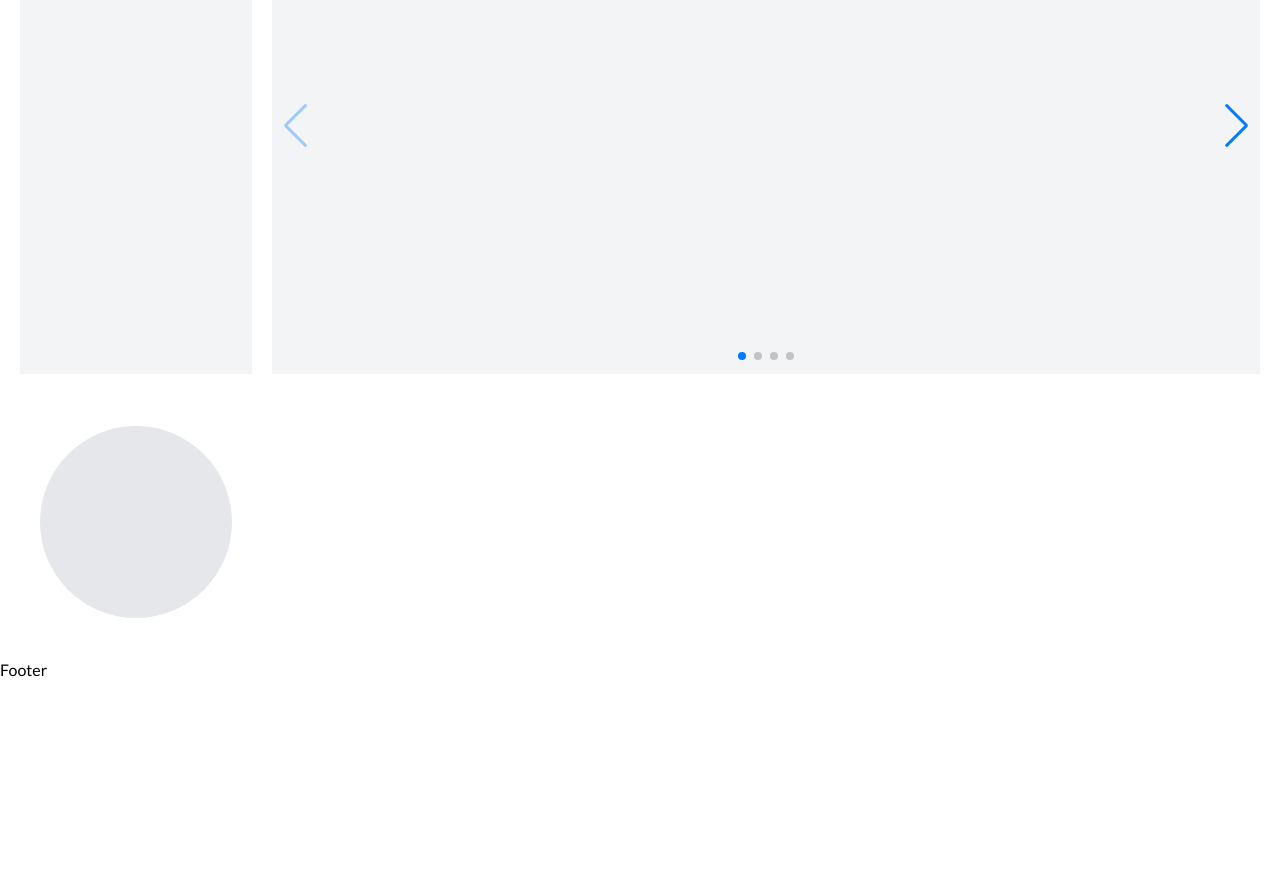
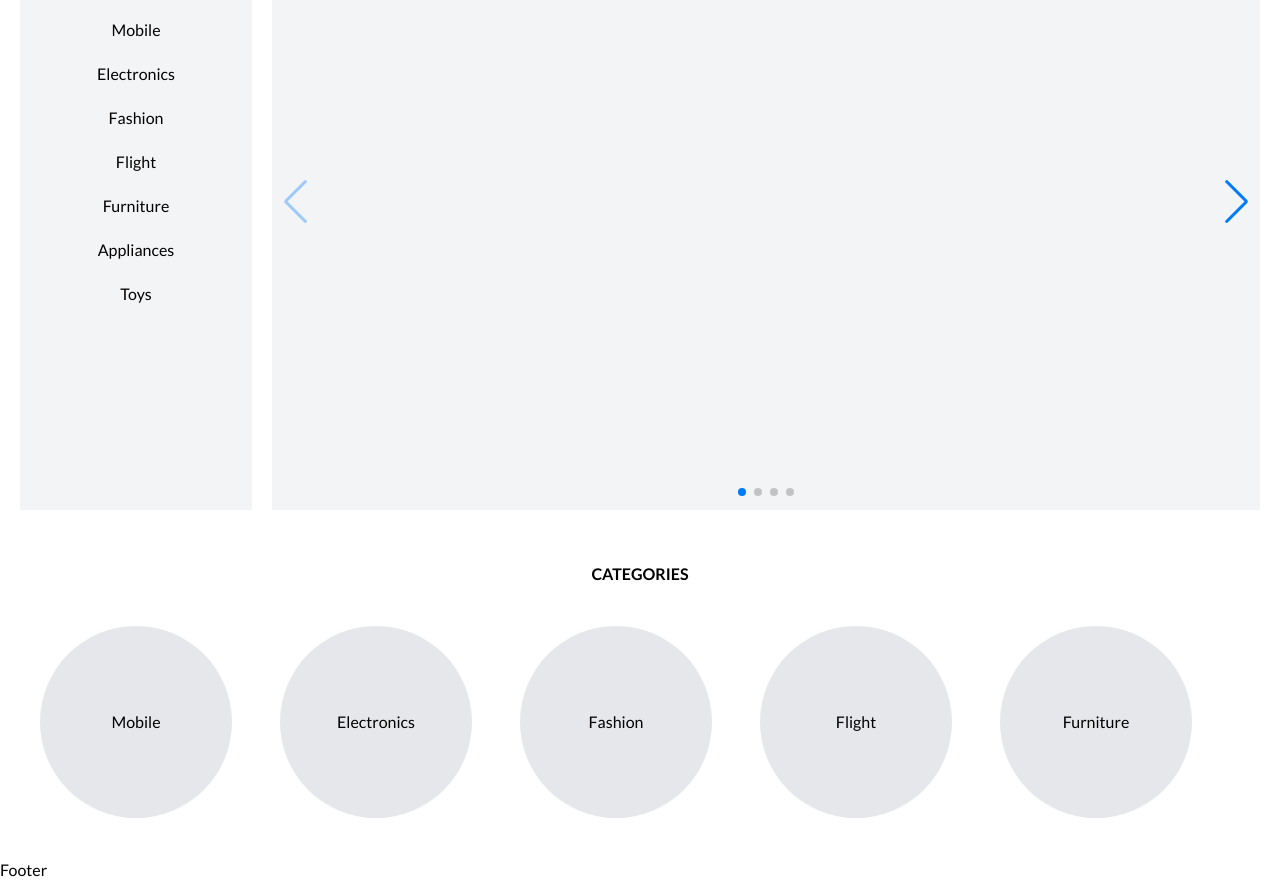
Before and after one commit to dhirajs16/mise, a React (Vite) app in the folder frontend/: page / in a window 1280 px wide. Shown: the part 214-1096 px from the top of the page. Before the commit the page ends 896 px from the top, so only its background shows below. Built offline with nearby package versions, Linux system fonts and the light colour scheme.

Commit message:
Hero, Slider & Siderbar completed

```diff
--- a/frontend/src/components/Header/Header.jsx
+++ b/frontend/src/components/Header/Header.jsx
@@ -9,7 +9,7 @@ import SearchBar from "./SearchBar";
 const Header = () => {
   return (
     <>
-      <div className="flex justify-between items-center h-16 sm:h-20 w-screen px-4 sm:px-10 bg-slate-100">
+      <div className="flex justify-between items-center h-16 lg:h-24 w-screen px-4 sm:px-10 bg-slate-100 rounded-b-xl">
         {/* Logo & Search Bar */}
         <div className="flex gap-2 lg:gap-5">
           <Logo className="w-20 h-9" />
--- a/frontend/src/components/Hero/AllCategories.jsx
+++ b/frontend/src/components/Hero/AllCategories.jsx
@@ -1,13 +1,15 @@
+import { categories } from "/src/mock.json";
+
 const AllCategories = () => {
   return (
     <>
-      <div className="w-full h-full flex flex-col gap-5 p-10">
+      <div className="w-full h-full flex flex-col items-center gap-5 p-10">
         <p className="uppercase font-semibold text-sm text-white text-center px-7 py-3 rounded-full bg-[#0078fc]">
           all categories
         </p>
-        <div>
-
-        </div>
+        {categories.map((category) => (
+          <p key={category.id}>{category.name}</p>
+        ))}
       </div>
     </>
   );
--- a/frontend/src/components/Hero/Carousel.jsx
+++ b/frontend/src/components/Hero/Carousel.jsx
@@ -1,24 +1,23 @@
 import { Navigation, Pagination, A11y } from "swiper/modules";
 import { Swiper, SwiperSlide } from "swiper/react";
-
 import "swiper/css";
 import "swiper/css/navigation";
 import "swiper/css/pagination";
+import "swiper/css/autoplay";
 
-export default () => {
+export default (props) => {
+  const {slides, slidesPerView} = props
+
   return (
     <Swiper
       className="h-full w-full"
       modules={[Navigation, Pagination, A11y]}
       spaceBetween={50}
-      slidesPerView={1}
+      slidesPerView={slidesPerView}
       navigation
       pagination={{ clickable: true }}
-    >
-      <SwiperSlide>Slide 1</SwiperSlide>
-      <SwiperSlide>Slide 2</SwiperSlide>
-      <SwiperSlide>Slide 3</SwiperSlide>
-      <SwiperSlide>Slide 4</SwiperSlide>
+      autoplay={{ delay: 3000, disableOnInteraction: false }}    >
+      {slides.map((slide) => <SwiperSlide key={slide.id}>{slide.name}</SwiperSlide>)}
     </Swiper>
   );
 };
--- a/frontend/src/components/Hero/Category.jsx
+++ b/frontend/src/components/Hero/Category.jsx
@@ -1,10 +1,11 @@
-import React from "react";
-
-const Category = () => {
+const Category = (props) => {
+  const { name } = props;
   return (
-    <div className="p-10">
-      <div className="bg-gray-200 w-[20vw] lg:w-[15vw] h-[20vw] lg:h-[15vw] rounded-full"></div>
-    </div>
+    <>
+      <div className="flex items-center justify-center w-[20vw] lg:w-[15vw] h-[20vw] lg:h-[15vw] bg-gray-200 rounded-full">
+        {name}
+      </div>
+    </>
   );
 };
 
--- a/frontend/src/components/Hero/Hero.jsx
+++ b/frontend/src/components/Hero/Hero.jsx
@@ -1,29 +1,37 @@
+import Slider from "./Slider";
 import AllCategories from "./AllCategories";
 import Carousel from "./Carousel";
-import Category from "./Category";
+import { slides } from "/src/mock.json";
 
 const Hero = () => {
   return (
     <>
-      <div className="hidden lg:grid grid-cols-5 gap-5 w-screen lg:h-[520px] lg:px-5 lg:py-3">
-
-        {/* All Categories */}
+      <div className="hidden lg:grid grid-cols-5 gap-5 w-screen lg:h-[640px] lg:px-5 lg:py-3">
+        {/* Left Vertical Bar: All Categories */}
         <div className="col-span-1 h-full bg-gray-100">
           <AllCategories />
         </div>
 
         {/* Carousel */}
         <div className="col-span-4 h-full bg-gray-100">
-          <Carousel />
+          <Carousel slides={slides} slidesPerView={1} />
         </div>
       </div>
 
       {/* Mobile view */}
       <div className="lg:hidden mt-1 w-full h-[50vw] bg-gray-200">
-        <Carousel />
+        <Carousel slides={slides} slidesPerView={1} />
       </div>
 
-      <Category />
+      {/* Categories Section */}
+      <h3 className="text-center uppercase font-semibold pt-10">Categories</h3>
+      <div className="hidden lg:flex lg:p-10">
+        <Slider slidesPerView={5} />
+      </div>
+      {/* Mobile view */}
+      <div className="lg:hidden p-5">
+        <Slider slidesPerView={4} />
+      </div>
     </>
   );
 };
--- /dev/null
+++ b/frontend/src/components/Hero/Slider.jsx
@@ -0,0 +1,30 @@
+import { Swiper, SwiperSlide } from "swiper/react";
+import "swiper/css";
+import "swiper/css/pagination";
+import "swiper/css/navigation";
+import { Pagination, Navigation } from "swiper/modules";
+import { categories } from "/src/mock.json";
+import Category from "./Category";
+
+const Slider = (props) => {
+  const { slidesPerView } = props;
+
+  return (
+    <>
+      <Swiper
+        modules={[Pagination, Navigation]}
+        navigation={false}
+        pagination={false}
+        slidesPerView={slidesPerView}
+      >
+        {categories.map((category) => (
+          <SwiperSlide key={category.id}>
+            <Category name={category.name} />
+          </SwiperSlide>
+        ))}
+        </Swiper>
+    </>
+  );
+};
+
+export default Slider;
--- /dev/null
+++ b/frontend/src/mock.json
@@ -0,0 +1,17 @@
+{
+    "categories" : [
+        {"id": 1, "name": "Mobile"},
+        {"id": 2, "name": "Electronics"},
+        {"id": 3, "name": "Fashion"},
+        {"id": 4, "name": "Flight"},
+        {"id": 5, "name": "Furniture"},
+        {"id": 6, "name": "Appliances"},
+        {"id": 7, "name": "Toys"}
+    ],
+    "slides": [
+        {"id": 1, "name": "1st slide"},
+        {"id": 2, "name": "2nd slide"},
+        {"id": 3, "name": "3rd slide"},
+        {"id": 4, "name": "4th slide"}
+    ]
+}
```
